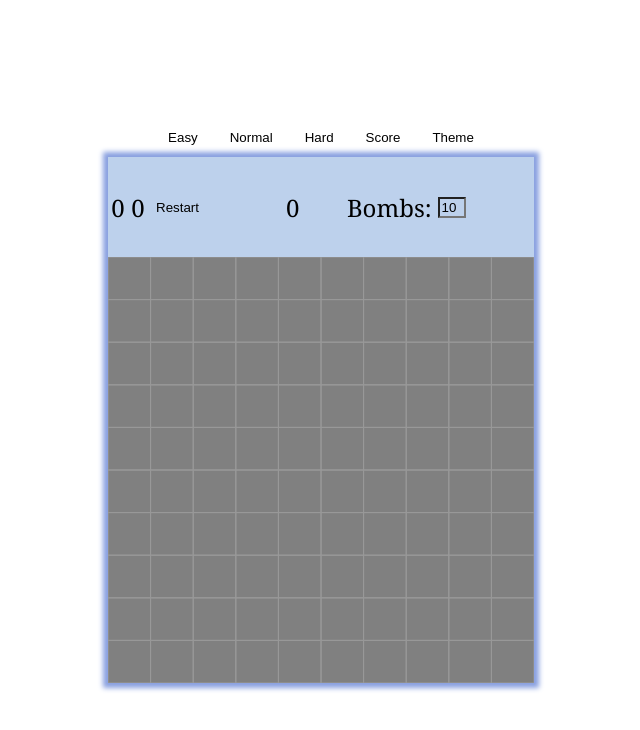
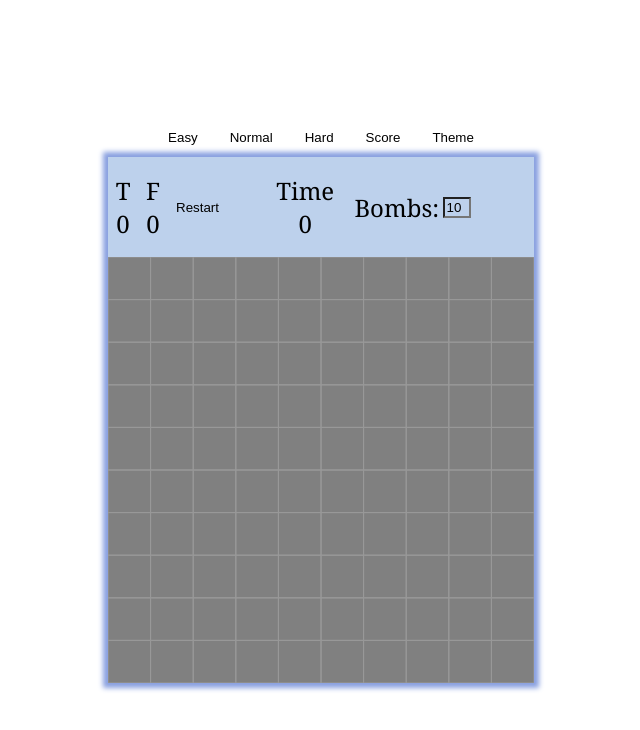
Before and after one commit to KolyaVol/Minesweeper, a plain HTML site: page index.html in a window 1280 px wide. Shown: the whole page, without its empty margins (319-959 px from the left). Drawn offline with Linux system fonts and the light colour scheme.

Commit message:
feat: add some more styles in header

```diff
--- a/script.js
+++ b/script.js
@@ -1,10 +1,16 @@
 const container = document.createElement("div");
 const gameArea = document.createElement("main");
 const header = document.createElement("header");
+const turnCounterContainer = document.createElement("div");
+const turnCounterTitle = document.createElement("span");
 const turnCounter = document.createElement("span");
+const flagCounterContainer = document.createElement("div");
+const flagCounterTitle = document.createElement("span");
 const flagCounter = document.createElement("span");
 const bombsWord = document.createElement("span");
 const restartBtn = document.createElement("button");
+const timerContainer = document.createElement("div");
+const timerTitle = document.createElement("span");
 const timer = document.createElement("span");
 const difSection = document.createElement("section");
 const ezDif = document.createElement("button");
@@ -57,16 +63,20 @@ normDif.innerText = "Normal";
 hardDif.innerText = "Hard";
 openScore.innerText = "Score";
 themeBtn.innerText = "Theme";
+turnCounterTitle.innerText = "T";
+flagCounterTitle.innerText = "F";
+timerTitle.innerText = "Time";
 bombsInput.setAttribute("type", "text");
+
 
 const addCssClasses = () => {
   container.classList.add("container");
   gameArea.classList.add("main");
   header.classList.add("header");
-  turnCounter.classList.add("header__turn-counter");
-  flagCounter.classList.add("header__flag-counter");
+  turnCounterContainer.classList.add("header__turn-counter");
+  flagCounterContainer.classList.add("header__flag-counter");
   restartBtn.classList.add("header__restart-btn");
-  timer.classList.add("header__timer");
+  timerContainer.classList.add("header__timer");
   canvas.classList.add("canvas");
   canvasBlocker.classList.add("canvas-blocker");
   difSection.classList.add("dif-section");
@@ -99,10 +109,16 @@ const appendHtml = () => {
   gameArea.appendChild(header);
   gameArea.appendChild(canvas);
   gameArea.appendChild(canvasBlocker);
-  header.appendChild(turnCounter);
-  header.appendChild(flagCounter);
+  header.appendChild(turnCounterContainer);
+  turnCounterContainer.appendChild(turnCounterTitle);
+  turnCounterContainer.appendChild(turnCounter);
+  header.appendChild(flagCounterContainer);
+  flagCounterContainer.appendChild(flagCounterTitle);
+  flagCounterContainer.appendChild(flagCounter);
   header.appendChild(restartBtn);
-  header.appendChild(timer);
+  header.appendChild(timerContainer);
+  timerContainer.appendChild(timerTitle);
+  timerContainer.appendChild(timer);
   header.appendChild(bombsWord);
   header.appendChild(bombsInput);
   difSection.appendChild(ezDif);
@@ -338,7 +354,6 @@ canvas.addEventListener("click", (event) => {
       }
     } else {
       gameOver();
-      ;
     }
   } else {
     checkWin();
@@ -511,8 +526,6 @@ const loadProgress = () => {
       flagCounter.innerText = flaggedCells;
     }
 
-
-
     changeCanvasSize();
     timeCounter();
     drawGrid();
@@ -571,7 +584,13 @@ function writeScore() {
 writeScore();
 
 function saveSettings() {
-  const currSettings = new GameInfo(area, bombsAmount, turnCount, time, flaggedCells);
+  const currSettings = new GameInfo(
+    area,
+    bombsAmount,
+    turnCount,
+    time,
+    flaggedCells
+  );
   localStorage.setItem("settings", JSON.stringify(currSettings));
 }
 
--- a/style.css
+++ b/style.css
@@ -43,11 +43,19 @@ body {
 
 .header {
   display: grid;
-  grid-template-columns: 20px 20px repeat(4, 1fr);
+  grid-template-columns: 30px 30px repeat(4, 1fr);
   align-items: center;
   height: 100px;
   font-family: Georgia, "Times New Roman", Times, serif;
   font-size: 24px;
+}
+.header__turn-counter, .header__flag-counter, .header__timer {
+  font-size: inherit;
+  text-align: center;
+  display: flex;
+  flex-direction: column;
+  justify-content: center;
+  align-items: center;
 }
 
 .header span {
@@ -59,7 +67,6 @@ body {
   height: max-content;
   background-color: var(--gameareacolor);
   outline: none;
-
 }
 
 .btn {
@@ -80,8 +87,6 @@ body {
 
 .header__restart-btn {
   background-color: var(--gameareacolor);
-}
-.canvas {
 }
 
 .canvas-blocker {
@@ -112,7 +117,7 @@ body {
   position: absolute;
   z-index: 1000;
   width: 80%;
-  height: 80%;
+  height: 100%;
   background-color: var(--bgc);
 }
 
@@ -124,6 +129,13 @@ body {
   height: 80%;
   font-size: 30px;
   text-align: center;
+}
+.scoreboard caption {
+  margin-bottom: 2rem;
+}
+.scoreboard tbody {
+  margin-top: 10vh;
+  vertical-align: text-top;
 }
 
 @media (max-width: 768px) {
```
